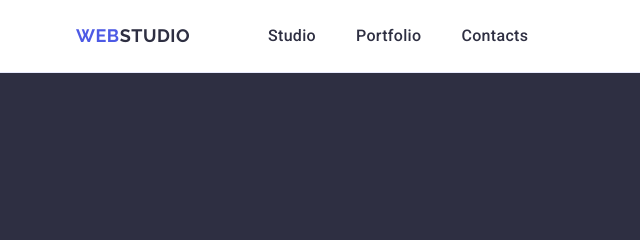
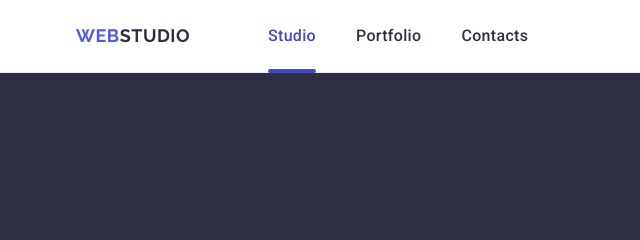
Before and after one commit to irynaboyarska/goit-markup-hw-04, a plain HTML site: page index.html in a window 1280 px wide. Shown: the top 240 px of the page, 0-640 px from the left. Drawn offline with nearby package versions, Linux system fonts and the light colour scheme.

Commit message:
header effects

```diff
--- a/css/styles.css
+++ b/css/styles.css
@@ -55,6 +55,7 @@ img{
 
 .page-header{
     border-bottom: 1px solid #e7e9fc;
+    box-shadow: 0 1px 6px 0 rgba(46, 47, 66, 0.08), 0 1px 1px 0 rgba(46, 47, 66, 0.16), 0 2px 1px 0 rgba(46, 47, 66, 0.08);
 }
 
 .page-nav{
@@ -96,12 +97,35 @@ img{
     color: #2E2F42;
     display: block;
     padding: 24px 0;
+    transition-property: color;
+    transition-duration: 250ms;
+    transition-timing-function: cubic-bezier(0.4, 0, 0.2, 1);
 
 }
 
-.nav-link:hover, .nav-link:focus{
+.nav-link.current{
+    position: relative;
     color: #404BBF;
 }
+
+.nav-link.current::after{
+    position: absolute;
+    content: '';
+    width: 100%;
+    height: 4px;
+    border-radius: 2px;
+    background-color: #404BBF;
+    left: 0;
+    bottom: -1px;
+}
+
+
+.nav-link:hover,
+.nav-link:focus{
+    color: #404BBF;
+}
+
+
 
 .page-address{
     font-style: normal;
@@ -126,8 +150,12 @@ img{
     line-height: 1.5;
     letter-spacing: 0.02em;
     padding: 24px 0;
+    transition-property: color;
+    transition-duration: 250ms;
+    transition-timing-function: cubic-bezier(0.4, 0, 0.2, 1);
 }
-.address-link:hover, .address-link:focus{
+.address-link:hover,
+.address-link:focus{
     color: #404BBF;
 }
 /* #endregion header */
--- a/index.html
+++ b/index.html
@@ -27,7 +27,7 @@
           >
           <ul class="nav-list">
             <li class="nav-list-item">
-              <a href="./index.html" class="nav-link">Studio</a>
+              <a href="./index.html" class="nav-link current">Studio</a>
             </li>
             <li class="nav-list-item">
               <a href="" class="nav-link">Portfolio</a>
```
